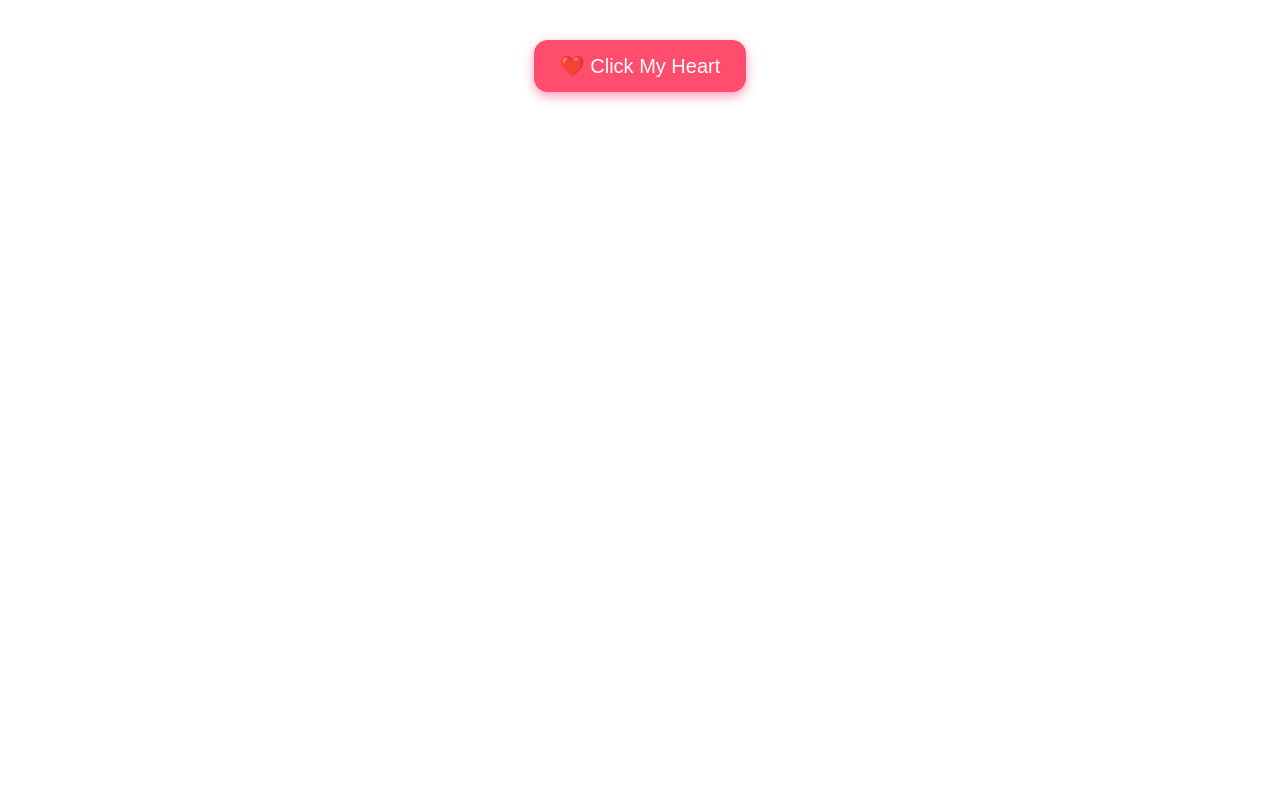
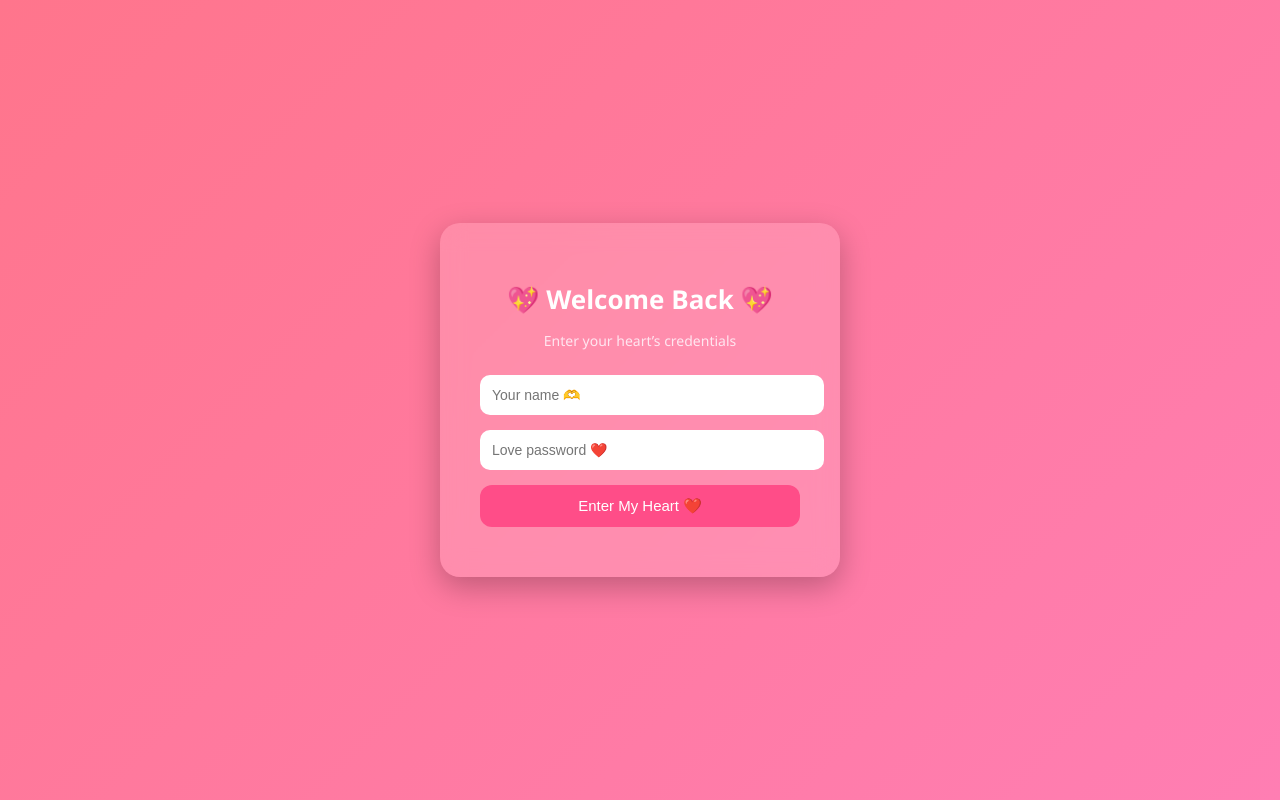
Before and after one commit to Prashanth32124/LLL, a React (Create React App) app: page / in a window 1280 px wide. Built offline with nearby package versions, Linux system fonts and the light colour scheme.

Commit message:
Initial commit – Loveajuma project

```diff
--- a/package.json
+++ b/package.json
@@ -7,6 +7,7 @@
     "@testing-library/jest-dom": "^6.9.1",
     "@testing-library/react": "^16.3.1",
     "@testing-library/user-event": "^13.5.0",
+    "axios": "^1.13.2",
     "react": "^19.2.3",
     "react-dom": "^19.2.3",
     "react-router-dom": "^7.11.0",
--- a/src/App.js
+++ b/src/App.js
@@ -2,18 +2,46 @@ import { BrowserRouter as Router, Routes, Route, Navigate } from "react-router-d
 import Love from "./Love";
 import Loveajuma from "./Loveajuma";
 import LoveLoading from "./LoveLoading";
+import Login from "./Login";
+import ProtectedRoute from "./ProtectedRoute";
+
 function App() {
   return (
     <Router>
       <Routes>
-        {/* FORCE ROOT */}
-        <Route path="/" element={<Love />} />
+        {/* LOGIN PAGE */}
+        <Route path="/" element={<Login />} />
 
-        {/* OPTIONAL: redirect unknown paths */}
+        {/* PROTECTED ROUTES */}
+        <Route
+          path="/love"
+          element={
+            <ProtectedRoute>
+              <Love />
+            </ProtectedRoute>
+          }
+        />
+
+        <Route
+          path="/loveloading"
+          element={
+            <ProtectedRoute>
+              <LoveLoading />
+            </ProtectedRoute>
+          }
+        />
+
+        <Route
+          path="/loveajuma"
+          element={
+            <ProtectedRoute>
+              <Loveajuma />
+            </ProtectedRoute>
+          }
+        />
+
+        {/* BLOCK UNKNOWN PATHS */}
         <Route path="*" element={<Navigate to="/" replace />} />
-
-        <Route path="/loveajuma" element={<Loveajuma />} />
-        <Route path="/loveloading" element={<LoveLoading />} />
       </Routes>
     </Router>
   );
--- /dev/null
+++ b/src/Login.jsx
@@ -0,0 +1,144 @@
+import React, { useState } from "react";
+import { useNavigate } from "react-router-dom";
+import axios from "axios";
+
+function Login() {
+  const navigate = useNavigate();
+  const [username, setUsername] = useState("");
+  const [password, setPassword] = useState("");
+  const [error, setError] = useState("");
+
+  const handleLogin = async () => {
+    setError("");
+    if (!username || !password) {
+      setError("Username and password cannot be empty 💔");
+      return;
+    }
+
+    try {
+      const res = await axios.post("https://rp2backend.vercel.app/login", {
+        username: username.trim(),
+        password: password.trim(),
+      });
+
+      if (res.data.success) {
+        sessionStorage.clear();
+        sessionStorage.setItem("name", username);
+        sessionStorage.setItem("token", "yes");
+        alert("Welcome my love ❤️");
+        navigate("/love");
+      } else {
+        setError(res.data.message || "Login failed 💔");
+      }
+    } catch (err) {
+      setError("Something went wrong 💔");
+    }
+  };
+
+
+  return (
+    <div style={styles.page}>
+      <div style={styles.card}>
+        <h1 style={styles.title}>💖 Welcome Back 💖</h1>
+        <p style={styles.subtitle}>Enter your heart’s credentials</p>
+
+        <input
+          style={styles.input}
+          type="text"
+          placeholder="Your name 🫶"
+          value={username}
+          onChange={(e) => setUsername(e.target.value)}
+        />
+
+        <input
+          style={styles.input}
+          type="password"
+          placeholder="Love password ❤️"
+          value={password}
+          onChange={(e) => setPassword(e.target.value)}
+        />
+
+        <button style={styles.loginBtn} onClick={handleLogin}>
+          Enter My Heart ❤️
+        </button>
+
+
+        {error && <p style={styles.error}>{error}</p>}
+      </div>
+    </div>
+  );
+}
+
+export default Login;
+const styles = {
+  page: {
+    height: "100vh",
+    background: "linear-gradient(135deg, #ff758c, #ff7eb3)",
+    display: "flex",
+    justifyContent: "center",
+    alignItems: "center",
+    fontFamily: "'Segoe UI', sans-serif",
+  },
+
+  card: {
+    background: "rgba(255,255,255,0.15)",
+    backdropFilter: "blur(12px)",
+    padding: "40px",
+    borderRadius: "20px",
+    width: "320px",
+    textAlign: "center",
+    boxShadow: "0 10px 30px rgba(0,0,0,0.25)",
+  },
+
+  title: {
+    color: "#fff",
+    marginBottom: "10px",
+    fontSize: "26px",
+  },
+
+  subtitle: {
+    color: "#ffe6f0",
+    marginBottom: "25px",
+    fontSize: "14px",
+  },
+
+  input: {
+    width: "100%",
+    padding: "12px",
+    marginBottom: "15px",
+    borderRadius: "10px",
+    border: "none",
+    outline: "none",
+    fontSize: "14px",
+  },
+
+  loginBtn: {
+    width: "100%",
+    padding: "12px",
+    background: "#ff4d88",
+    border: "none",
+    borderRadius: "12px",
+    color: "#fff",
+    fontSize: "15px",
+    cursor: "pointer",
+    marginBottom: "10px",
+    transition: "0.3s",
+  },
+
+  adminBtn: {
+    width: "100%",
+    padding: "10px",
+    background: "transparent",
+    border: "1px solid #fff",
+    borderRadius: "12px",
+    color: "#fff",
+    fontSize: "13px",
+    cursor: "pointer",
+  },
+
+  error: {
+    marginTop: "15px",
+    color: "#ffe6e6",
+    fontSize: "13px",
+  },
+};
--- /dev/null
+++ b/src/ProtectedRoute.jsx
@@ -0,0 +1,13 @@
+import { Navigate } from "react-router-dom";
+
+function ProtectedRoute({ children }) {
+  const isAuth = localStorage.getItem("isAuth") === "true";
+
+  if (!isAuth) {
+    return <Navigate to="/" replace />;
+  }
+
+  return children;
+}
+
+export default ProtectedRoute;
```
Also changed, not shown: 1 other file (tests, documents, lock files or other folders).
